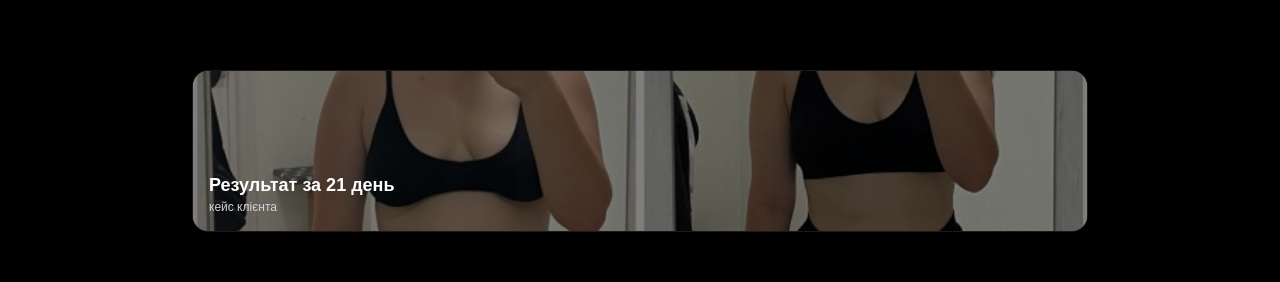
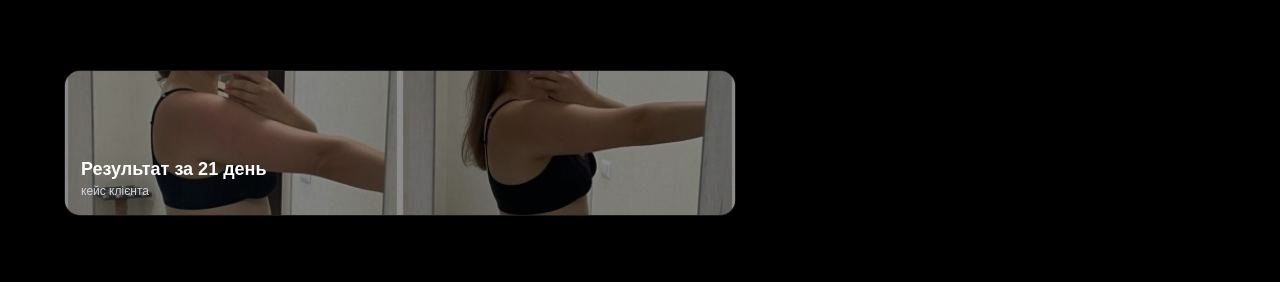
Before and after one commit to burdakcoach/burdak-site, a Next.js app: page / in a window 1280 px wide. Shown: the part 404-686 px from the top of the page. Built offline with nearby package versions, Linux system fonts and the light colour scheme.

Commit message:
shrink results card and use result image

```diff
--- a/app/page.tsx
+++ b/app/page.tsx
@@ -43,32 +43,28 @@ export default function Home() {
       </section>
 
       {/* РЕЗУЛЬТАТИ */}
-      <section className="max-w-4xl mx-auto mb-24">
-        <a href="/results" className="block group">
-
+      <section className="max-w-6xl mx-auto mb-20">
+  <a href="/results" className="block group max-w-2xl">
     <div className="relative rounded-2xl overflow-hidden border border-white/10 hover:border-white/30 transition">
-
       <img
-              src="/result1.jpg"
-              className="w-full h-40 object-cover group-hover:scale-105 transition duration-300"
+        src="/result.jpg"
+        alt="Результат за 21 день"
+        className="w-full h-32 md:h-36 object-cover group-hover:scale-105 transition duration-300"
       />
 
-            <div className="absolute inset-0 bg-black/50 group-hover:bg-black/30 transition" />
+      <div className="absolute inset-0 bg-black/45 group-hover:bg-black/30 transition" />
 
       <div className="absolute bottom-4 left-4">
-              <p className="text-lg font-semibold">
+        <p className="text-base md:text-lg font-semibold">
           Результат за 21 день
         </p>
         <p className="text-xs text-gray-300">
           кейс клієнта
         </p>
       </div>
-
     </div>
-
   </a>
 </section>
-
       {/* ПОСЛУГИ */}
       <section className="max-w-6xl mx-auto">
         <h2 className="text-3xl font-bold mb-10">
```
Lines whose indentation alone changed are shown as unchanged.
